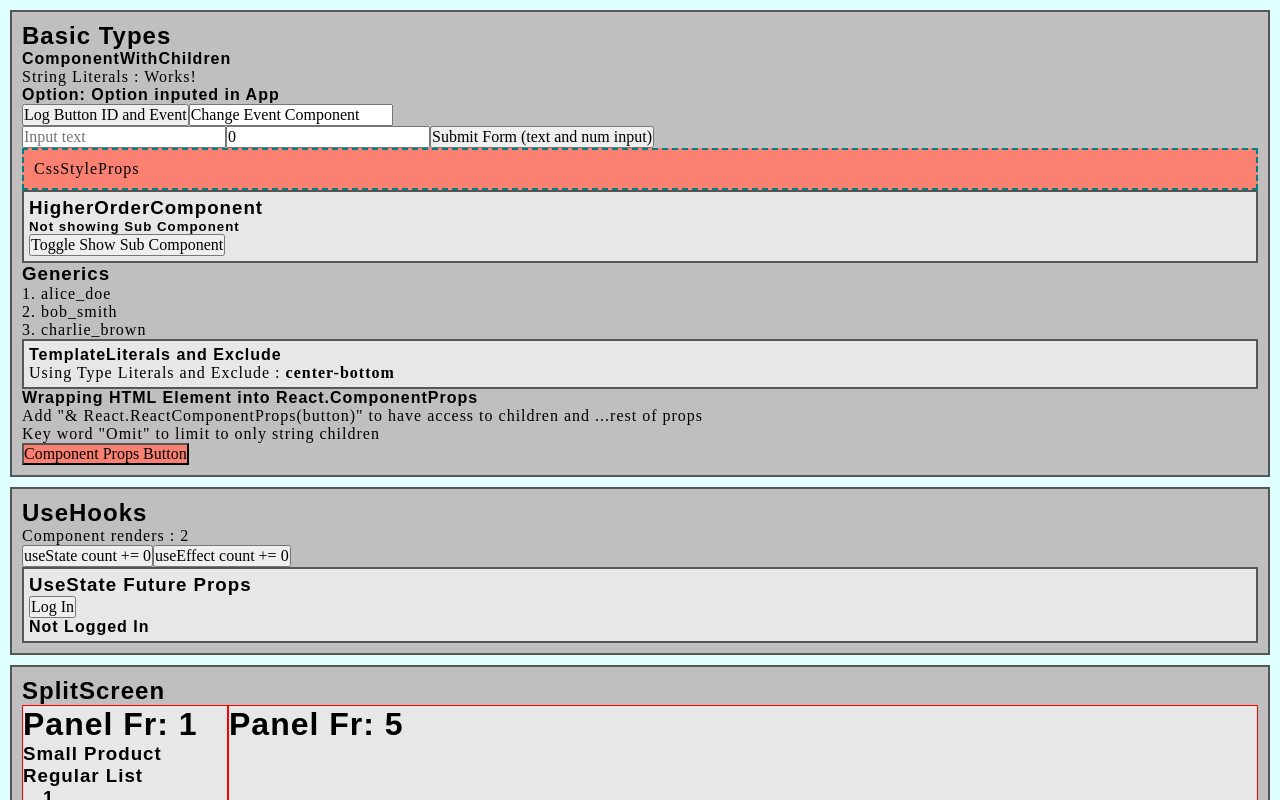
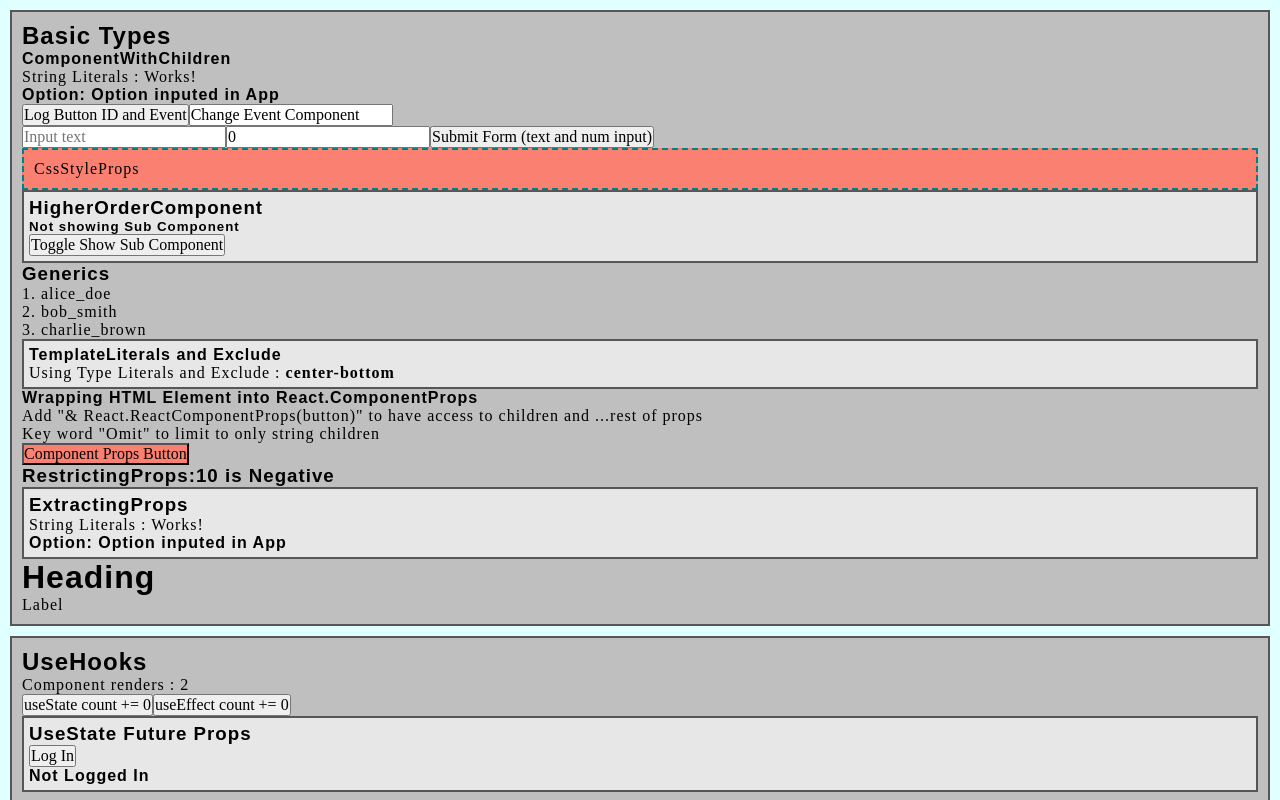
Before and after one commit to pdharma01/react-design-patterns-02-tsc, a React (Vite) app: page / in a window 1280 px wide. Shown: the top 800 px of the page. Built offline with nearby package versions, Linux system fonts and the light colour scheme.

Commit message:
finished codevolution tsc tutorial

```diff
--- a/src/App.tsx
+++ b/src/App.tsx
@@ -29,6 +29,9 @@ import LargeListItem from './components/LargeListItem'
 import Generics from './components/basicTypes/Generics'
 import TemplateLiteralsAndExclude from './components/basicTypes/TemplateLiteralsAndExclude'
 import WrappingHTMLElement from './components/basicTypes/WrappingHTMLElement'
+import RestrictingProps from './components/basicTypes/RestrictingProps'
+import ExtractingProps from './components/basicTypes/ExtractingProps'
+import PolymorphicComponents from './components/basicTypes/PolymorphicComponents'
 
 
 const tempData = {
@@ -173,9 +176,32 @@ function App() {
 
         <WrappingHTMLElement
           variant="secondary"
-          onClick={()=> console.log("ReactComponent Button Clicked")}>
+          onClick={() => console.log("ReactComponent Button Clicked")}>
           Component Props Button
         </WrappingHTMLElement>
+
+        <RestrictingProps
+          value={10} isNeg
+        />
+
+        <ExtractingProps
+          stringLiteral='Works!'
+          optionWithDefault="Option inputed in App" />
+
+        <PolymorphicComponents
+          as="h1"
+          size="lg"
+          variant="primary">
+          Heading
+        </PolymorphicComponents>
+
+        <PolymorphicComponents
+          as="label"
+          htmlFor='someId'
+          size="lg"
+          variant="primary">
+          Label
+        </PolymorphicComponents>
 
 
       </div>
--- /dev/null
+++ b/src/components/basicTypes/ExtractingProps.tsx
@@ -0,0 +1,13 @@
+import BasicProps from "./BasicProps"
+
+const ExtractingProps = (props: React.ComponentProps<typeof BasicProps>) => {
+  return (
+    <div className="component-container">
+      <h3>ExtractingProps</h3>
+      <div>String Literals : {props.stringLiteral}</div>
+      <h4>Option: {props.optionWithDefault}</h4>
+    </div>
+  )
+}
+
+export default ExtractingProps
--- /dev/null
+++ b/src/components/basicTypes/PolymorphicComponents.tsx
@@ -0,0 +1,25 @@
+type TextOwnProps<E extends React.ElementType> = {
+    children: React.ReactNode,
+    size?: "sm" | "md" | "lg",
+    variant?: "primary" | "secondary",
+    as?: E
+}
+
+type TextProps<E extends React.ElementType> = TextOwnProps<E> &
+    Omit<React.ComponentProps<E>, keyof TextOwnProps<E>>
+
+
+const PolymorphicComponents = <E extends React.ElementType = "div">({
+    children,
+    size,
+    variant,
+    as
+}: TextProps<E>) => {
+
+    const Component = as || "div"
+    return (
+        <Component className={`class-${size}-${variant}`}>{children}</Component>
+    )
+}
+
+export default PolymorphicComponents
--- /dev/null
+++ b/src/components/basicTypes/RestrictingProps.tsx
@@ -0,0 +1,51 @@
+type NumberValue = {
+    value: number
+}
+
+type PosValue = NumberValue & {
+    isPos: boolean
+    isNeg?: never
+    isZero?: never
+}
+
+type NegValue = NumberValue & {
+    isNeg: boolean
+    isPos?: never
+    isZero?: never
+}
+
+type ZeroValue = NumberValue & {
+    isZero: boolean
+    isPos?: never
+    isNeg?: never
+}
+
+
+type RestrictingPropsPropsT = PosValue | NegValue | ZeroValue
+
+
+const RestrictingProps = ({
+    value,
+    isPos,
+    isNeg,
+    isZero
+} :RestrictingPropsPropsT) => {
+  return (
+    <div>
+        <h3>RestrictingProps:
+            {value}
+            {isPos && " is Positive"}
+            {isNeg && " is Negative"}
+            {isZero && " is Zero"}
+
+
+            </h3>
+
+
+
+
+    </div>
+  )
+}
+
+export default RestrictingProps
```
